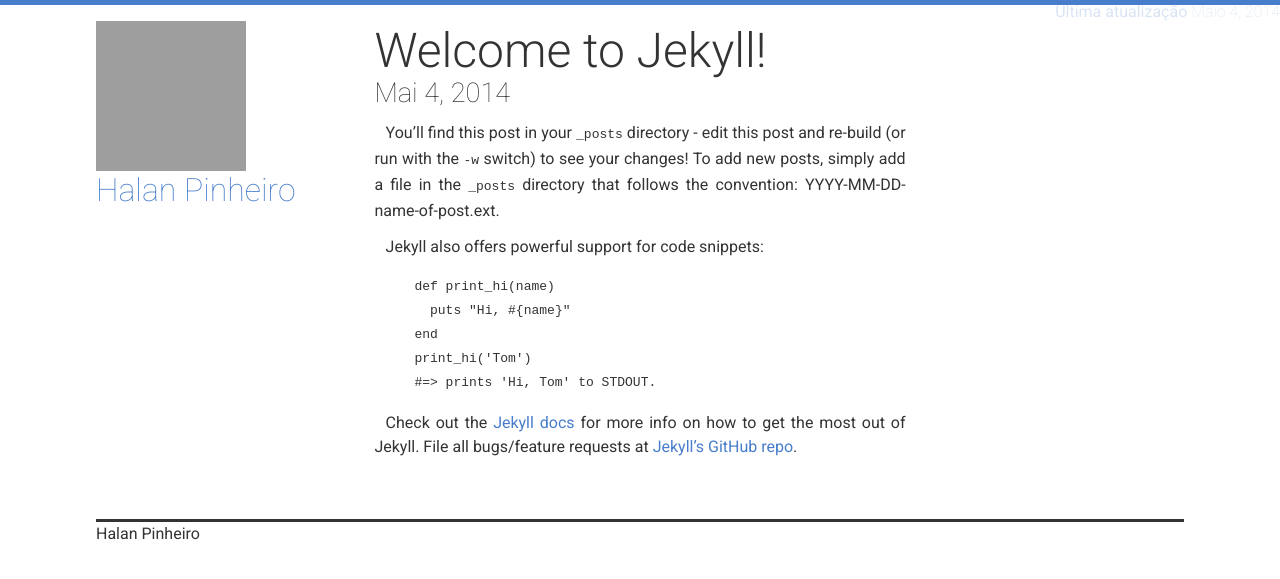
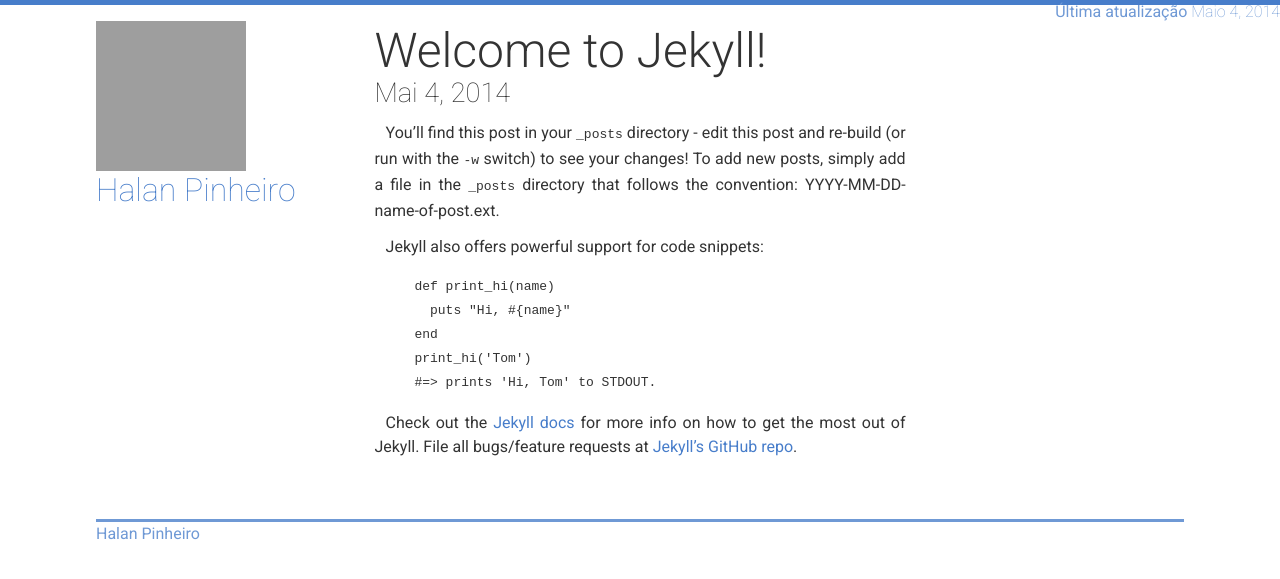
Before and after one commit to halan/halan.com.br, a Jekyll site: the page built from _posts/2014-05-04-welcome-to-jekyll.markdown, in a window 1280 px wide. Shown: the top 579 px of the page. Built offline with Jekyll 4.4.1, drawn with Linux system fonts in a browser that asks for light colours; Markdown is read by kramdown in place of the engine named in the settings; grey boxes are pictures that could not be loaded.

Commit message:
Add more color

```diff
--- a/_sass/_layout.scss
+++ b/_sass/_layout.scss
@@ -16,8 +16,7 @@
     position: absolute;
     right: 0;
     top: 0;
-    color: $base-accent-color;
-    opacity: .2;
+    color: lighten($base-accent-color, 10%);
 
     time {
       font-size: 1em;
@@ -43,6 +42,7 @@
   }
 
   & > footer {
+    color: lighten($base-accent-color, 10%);
     @include span-columns(12);
     margin-top: 3em;
     border-top: 3px solid;
```
